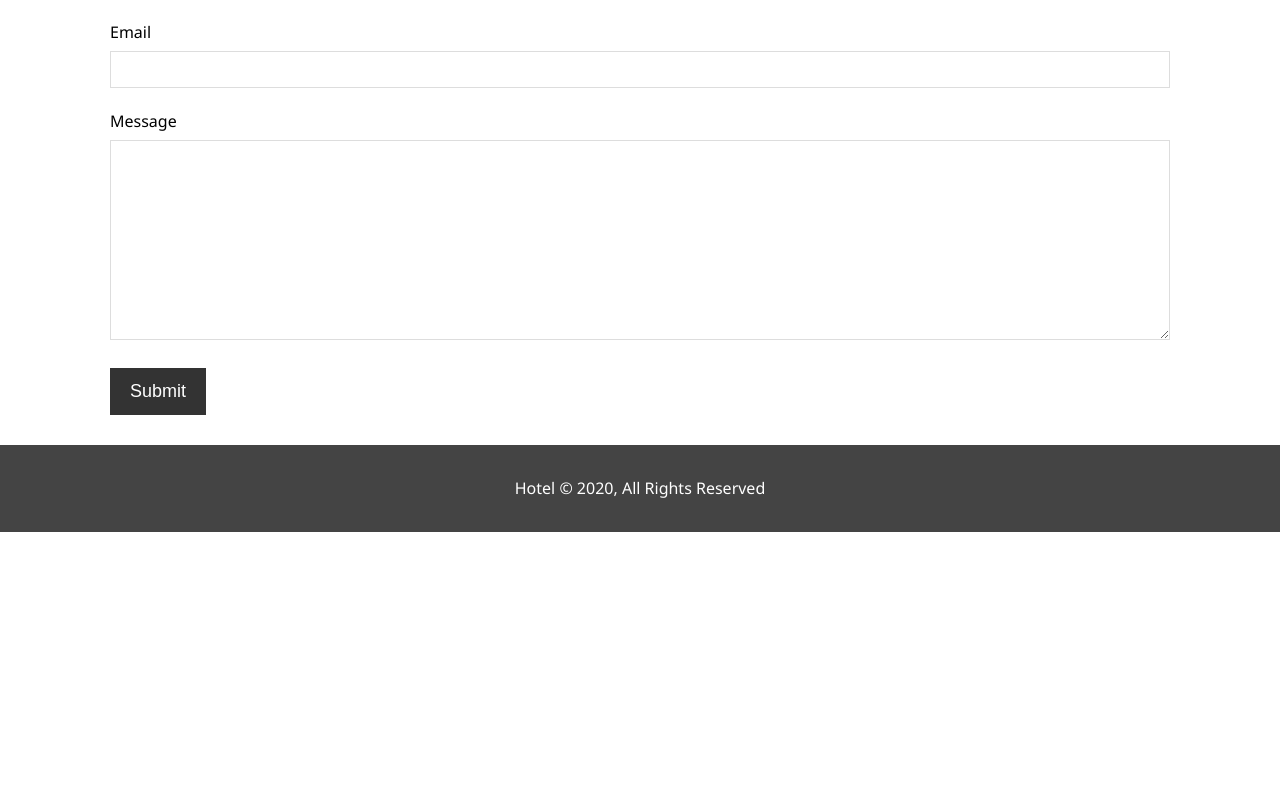
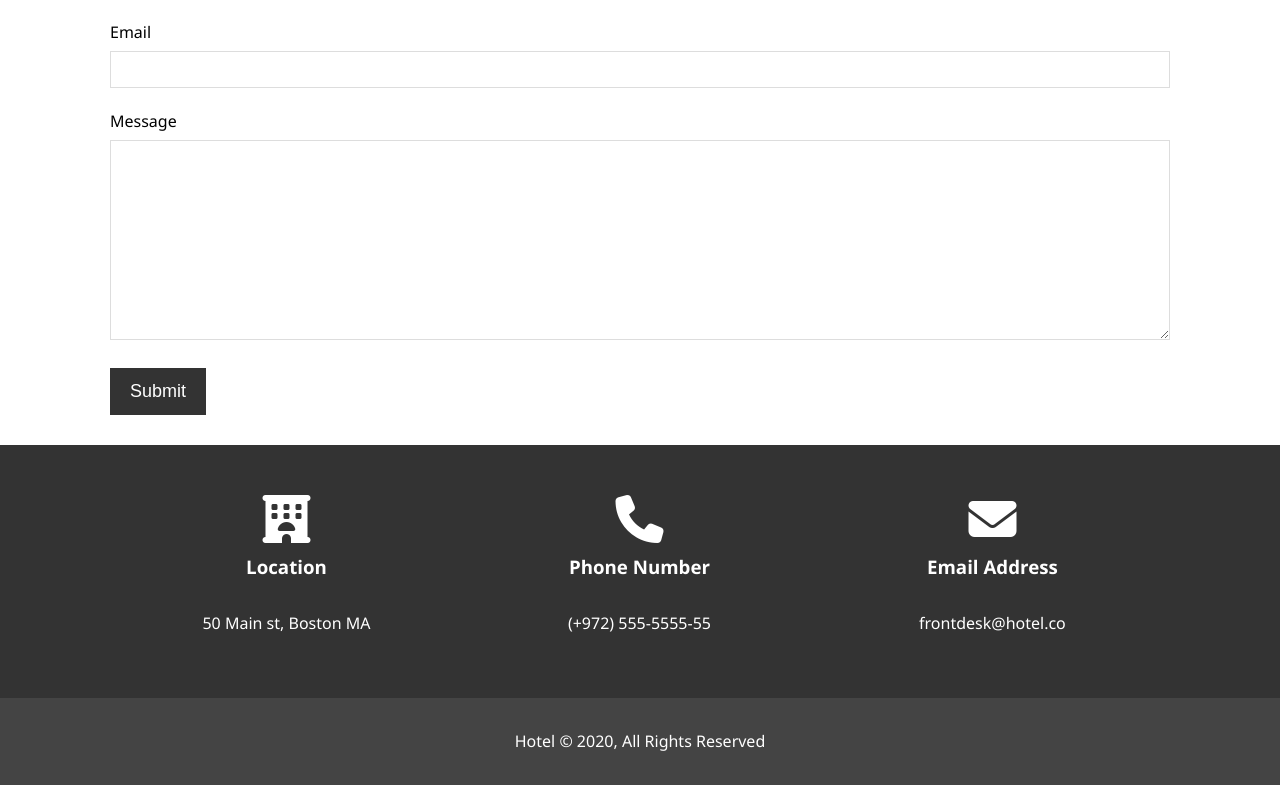
Before and after one commit to MasterSancho/Hotel-App, a React (Create React App) app in the folder hotel_app/: page / in a window 1280 px wide. Shown: the part 2450-3235 px from the top of the page. Before the commit the page ends 2982 px from the top, so only its background shows below. Built offline with nearby package versions, Linux system fonts and the light colour scheme.

Commit message:
010-Contact Info
Contact Info

```diff
--- a/hotel_app/src/App.jsx
+++ b/hotel_app/src/App.jsx
@@ -5,7 +5,8 @@ import HomeInfo from './components/section/home-info/HomeInfo';
 import Features from './components/section/features/Features';
 import AboutInfo from './components/about/about-info/AboutInfo';
 import Testimonials from './components/about/testimonials/Testimonials';
-import Contact from './components/contact/Contact';
+import ContactUs from './components/contact/contact-us/ContactUs';
+import ContactInfo from './components/contact/contact-info/ContactInfo';
 import Footer from './components/footer/Footer';
 import './App.css';
 
@@ -18,7 +19,8 @@ function App() {
       <Features />
       <AboutInfo />
       <Testimonials />
-      <Contact />
+      <ContactUs />
+      <ContactInfo />
       <div className='clr'></div>
       <Footer />
     </div>
--- /dev/null
+++ b/hotel_app/src/components/contact/contact-info/ContactInfo.jsx
@@ -0,0 +1,27 @@
+import React from 'react';
+
+const ContactInfo = () => {
+  return (
+    <div className='contact-info bg-dark'>
+      <div className='container'>
+        <div className='box'>
+          <i class='fas fa-hotel fa-3x'></i>
+          <h3>Location</h3>
+          <p>50 Main st, Boston MA</p>
+        </div>
+        <div className='box'>
+          <i class='fas fa-phone fa-3x'></i>
+          <h3>Phone Number</h3>
+          <p>(+972) 555-5555-55</p>
+        </div>
+        <div className='box'>
+          <i class='fas fa-envelope fa-3x'></i>
+          <h3>Email Address</h3>
+          <p>frontdesk@hotel.co</p>
+        </div>
+      </div>
+    </div>
+  );
+};
+
+export default ContactInfo;
--- a/hotel_app/src/components/contact/Contact.jsx
+++ b/hotel_app/src/components/contact/contact-us/ContactUs.jsx
@@ -1,7 +1,7 @@
 import React from 'react';
-import './contact.Style.css';
+import './contactUs.Style.css';
 
-const Contact = () => {
+const ContactUs = () => {
   return (
     <div className='contact-form py-3'>
       <div className='container'>
@@ -31,4 +31,4 @@ const Contact = () => {
   );
 };
 
-export default Contact;
+export default ContactUs;
```
Also changed, not shown: hotel_app/src/components/contact/contact-info/contactInfo.style.css (added), hotel_app/src/components/contact/contact-us/contactUs.Style.css (renamed from hotel_app/src/components/contact/contact.Style.css).
